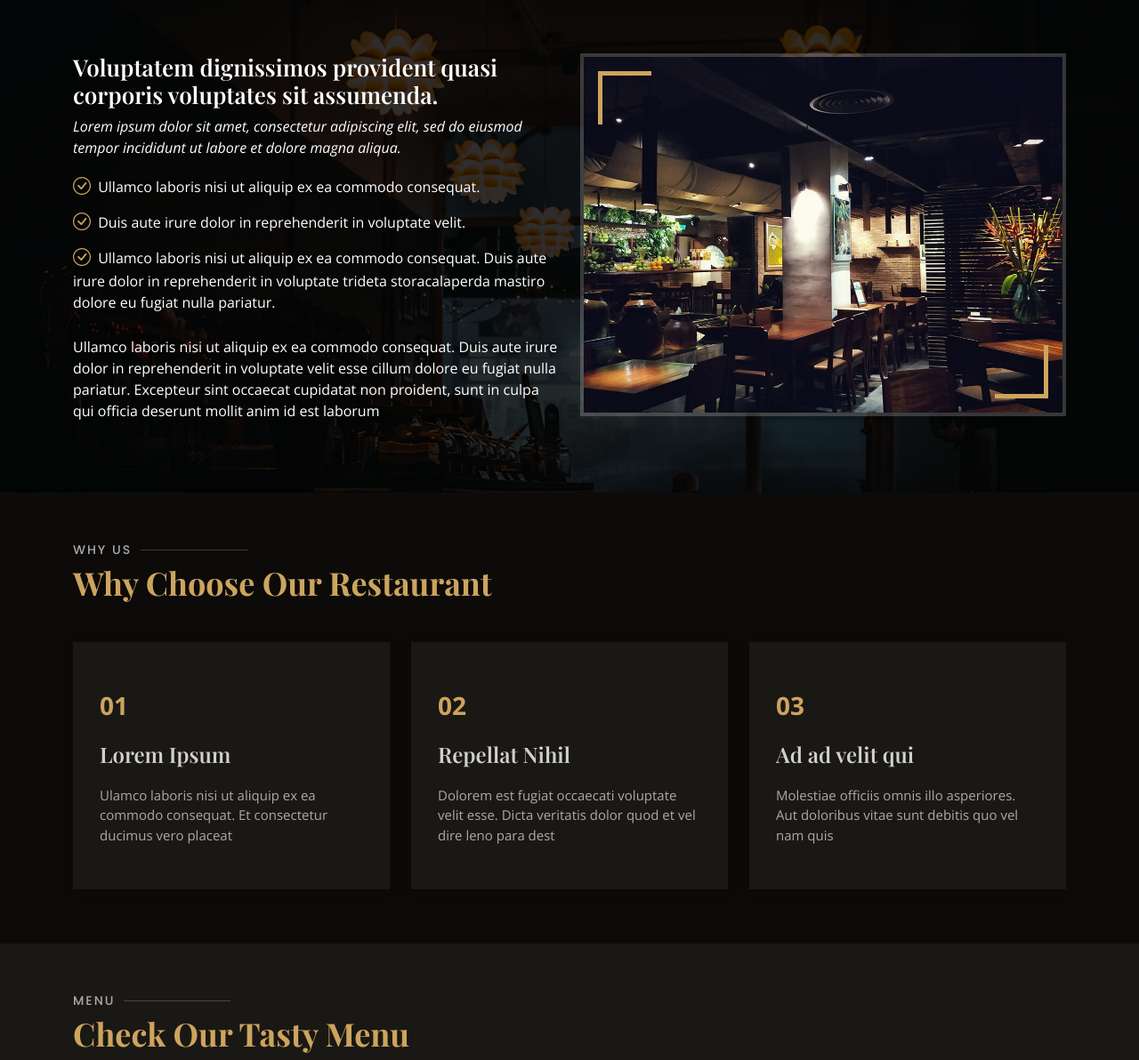
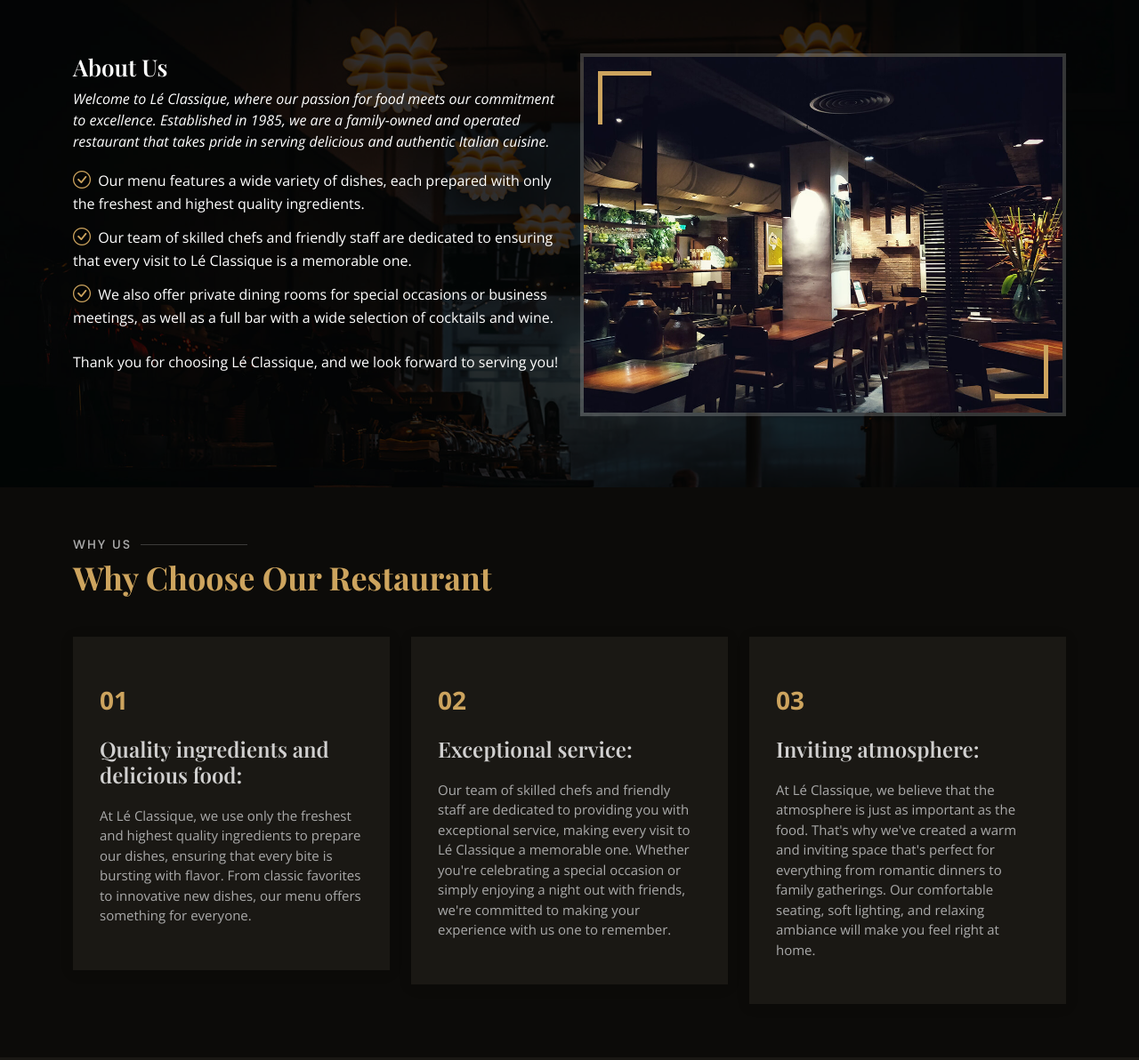
Before and after one commit to Praizee/Restaurant-Website, a plain HTML site: page index.html in a window 1280 px wide. Shown: the part 820-2012 px from the top of the page at 89% size. Drawn offline with nearby package versions, Linux system fonts and the light colour scheme; a web font is replaced by a local one.

Commit message:
Update index.html
Added sample text for About us and Why us sections

```diff
--- a/index.html
+++ b/index.html
@@ -137,25 +137,30 @@
             </div>
           </div>
           <div class="col-lg-6 pt-4 pt-lg-0 order-2 order-lg-1 content">
-            <h3>Voluptatem dignissimos provident quasi corporis voluptates sit assumenda.</h3>
+            <h3>About Us</h3>
             <p class="fst-italic">
-              Lorem ipsum dolor sit amet, consectetur adipiscing elit, sed do eiusmod tempor incididunt ut labore et
-              dolore
-              magna aliqua.
+              Welcome to L&#233; Classique, where our passion for food meets our commitment to excellence. Established
+              in 1985, we are a family-owned and operated restaurant that takes pride in serving delicious and
+              authentic Italian cuisine.
             </p>
             <ul>
-              <li><i class="bi bi-check-circle"></i> Ullamco laboris nisi ut aliquip ex ea commodo consequat.</li>
-              <li><i class="bi bi-check-circle"></i> Duis aute irure dolor in reprehenderit in voluptate velit.</li>
-              <li><i class="bi bi-check-circle"></i> Ullamco laboris nisi ut aliquip ex ea commodo consequat. Duis aute
-                irure dolor in reprehenderit in voluptate trideta storacalaperda mastiro dolore eu fugiat nulla
-                pariatur.</li>
+              <li><i class="bi bi-check-circle"></i> Our menu features a wide variety of dishes, each prepared with only
+                the freshest and highest quality ingredients.</li>
+              <li><i class="bi bi-check-circle"></i> Our team of skilled chefs and friendly staff are dedicated to
+                ensuring that every visit to L&#233; Classique is a memorable one.</li>
+              <li><i class="bi bi-check-circle"></i> We also offer private dining rooms for special occasions or
+                business meetings, as well as a full bar with a wide selection of cocktails and wine.</li>
             </ul>
-            <p>
-              Ullamco laboris nisi ut aliquip ex ea commodo consequat. Duis aute irure dolor in reprehenderit in
-              voluptate
-              velit esse cillum dolore eu fugiat nulla pariatur. Excepteur sint occaecat cupidatat non proident, sunt in
-              culpa qui officia deserunt mollit anim id est laborum
-            </p>
+            <!-- <p>
+              We believe that good food is not only about taste, but
+              also about the experience, which is why we strive to create an inviting and warm atmosphere for our
+              guests.
+            </p> -->
+            <!-- <p>
+              Whether you're here for a romantic dinner, a family gathering, or a business lunch, we are committed to
+              providing you with exceptional service and an unforgettable dining experience.
+            </p> -->
+            <p>Thank you for choosing L&#233; Classique, and we look forward to serving you!</p>
           </div>
         </div>
 
@@ -176,25 +181,32 @@
           <div class="col-lg-4">
             <div class="box" data-aos="zoom-in" data-aos-delay="100">
               <span>01</span>
-              <h4>Lorem Ipsum</h4>
-              <p>Ulamco laboris nisi ut aliquip ex ea commodo consequat. Et consectetur ducimus vero placeat</p>
+              <h4>Quality ingredients and delicious food:</h4>
+              <p>At L&#233; Classique, we use only the freshest and highest
+                quality ingredients to prepare our dishes, ensuring that every bite is bursting with flavor. From
+                classic favorites to innovative new dishes, our menu offers something for everyone.</p>
             </div>
           </div>
 
           <div class="col-lg-4 mt-4 mt-lg-0">
             <div class="box" data-aos="zoom-in" data-aos-delay="200">
               <span>02</span>
-              <h4>Repellat Nihil</h4>
-              <p>Dolorem est fugiat occaecati voluptate velit esse. Dicta veritatis dolor quod et vel dire leno para
-                dest</p>
+              <h4>Exceptional service:</h4>
+              <p>Our team of skilled chefs and friendly staff are dedicated to providing you with exceptional service,
+                making every visit to L&#233; Classique a memorable one. Whether you're celebrating a special occasion
+                or simply enjoying a night out with friends, we're committed to making your experience with us one to
+                remember.</p>
             </div>
           </div>
 
           <div class="col-lg-4 mt-4 mt-lg-0">
             <div class="box" data-aos="zoom-in" data-aos-delay="300">
               <span>03</span>
-              <h4> Ad ad velit qui</h4>
-              <p>Molestiae officiis omnis illo asperiores. Aut doloribus vitae sunt debitis quo vel nam quis</p>
+              <h4>Inviting atmosphere:</h4>
+              <p>At L&#233; Classique, we believe that the atmosphere is just as important as the food. That's why we've
+                created a warm and inviting space that's perfect for everything from romantic dinners to family
+                gatherings. Our comfortable seating, soft lighting, and relaxing ambiance will make you feel right at
+                home.</p>
             </div>
           </div>
 
```
